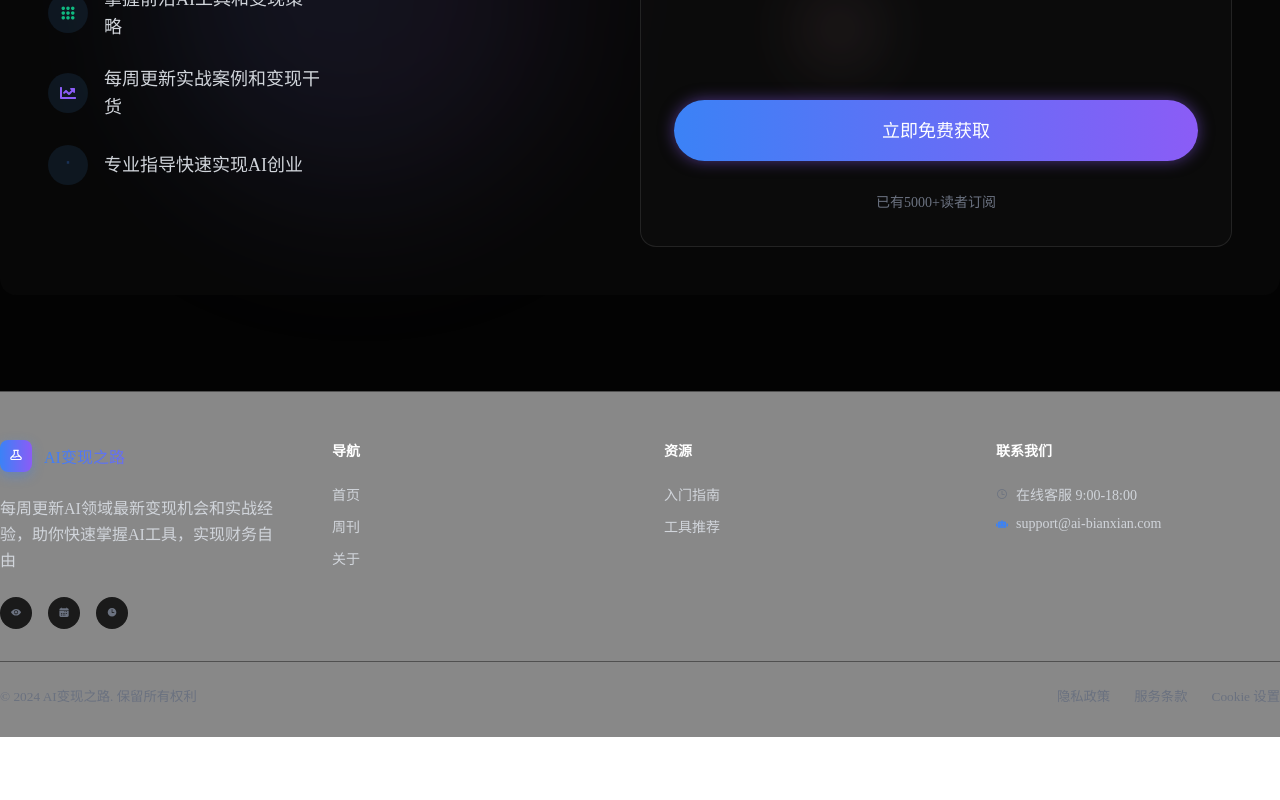
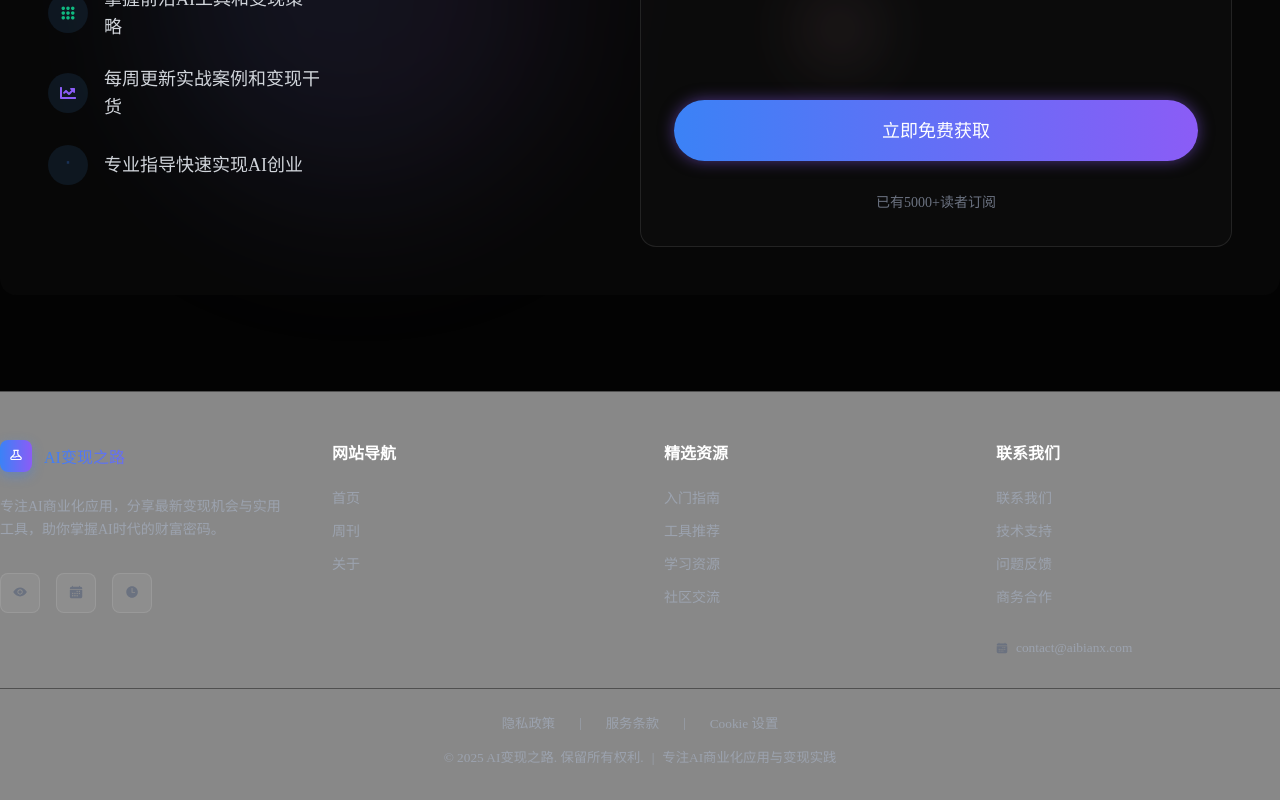
Before and after one commit to lyfe2025/aibianx, a Next.js app in the folder frontend/: page / in a window 1280 px wide. Shown: the part 3485-4285 px from the top of the page. Before the commit the page ends 4222 px from the top, so only its background shows below. Built offline with nearby package versions, Linux system fonts and the light colour scheme; a web font is replaced by a local one.

Commit message:
优化个人中心页面布局，重构LayoutController组件以统一底部菜单栏，确保全站样式一致性。修复了导航跳转问题，提升用户体验和代码可维护性。

```diff
--- a/frontend/src/app/layout.tsx
+++ b/frontend/src/app/layout.tsx
@@ -1,7 +1,6 @@
 import type { Metadata } from 'next'
-import { AppHeader } from '@/components/molecules/AppHeader/AppHeader'
-import { AppFooter } from '@/components/molecules/AppFooter/AppFooter'
 import { BackToTopButton } from '@/components/ui'
+import { LayoutController } from '@/components/molecules/LayoutController'
 import {
   LoginModal,
   RegisterModal,
@@ -16,12 +15,7 @@ import './globals.css'
  *
  * ⚠️ 重要说明：这是全站公共布局，为大部分页面提供统一的结构
  *
- * 📍 包含的公共组件：
- * 1. AppHeader - 顶部导航栏（Logo、菜单、登录按钮）- 个人中心页面除外
- * 2. AppFooter - 底部导航栏（链接、社交媒体、版权信息）- 个人中心有独立控制
- * 3. BackToTopButton - 返回顶部按钮
- *
- * 🔧 布局控制逻辑：
+ * 📍 布局控制逻辑：
  * - 个人中心页面(/profile/*)：不渲染AppHeader，使用左侧UserSidebar导航
  * - 其他页面：正常渲染AppHeader + AppFooter
  *
@@ -31,6 +25,11 @@ import './globals.css'
  * - 关于页面 (/about) - 包含AppHeader
  * - 文章详情页面 (/weekly/[slug]) - 包含AppHeader
  * - 个人中心页面 (/profile/*) - 不包含AppHeader，由profile/layout.tsx控制
+ *
+ * 🔧 组件构成：
+ * - LayoutController：动态布局控制器（客户端组件）
+ * - BackToTopButton：返回顶部按钮
+ * - 全局弹窗：登录、注册、会员、支付等弹窗
  *
  * 🎨 公共样式和SEO：
  * - 全站SEO元数据配置
@@ -133,10 +132,11 @@ export default function RootLayout({
       </head>
       <body>
         {/*
-          全站页面结构 - 根据页面路径动态控制布局
+          动态布局控制器 - LayoutController
+          根据页面路径智能控制AppHeader的显示
           个人中心页面不包含AppHeader，其他页面正常显示
         */}
-        <LayoutContent>{children}</LayoutContent>
+        <LayoutController>{children}</LayoutController>
 
         {/*
           全站返回顶部按钮 - BackToTopButton
@@ -157,62 +157,3 @@ export default function RootLayout({
     </html>
   )
 }
-
-/**
- * 布局内容组件 - 根据路径动态控制AppHeader显示
- *
- * 🎯 功能：
- * - 个人中心页面(/profile/*)：不显示AppHeader
- * - 其他页面：正常显示AppHeader + AppFooter
- */
-function LayoutContent({ children }: { children: React.ReactNode }) {
-  'use client'
-
-  const { usePathname } = require('next/navigation')
-  const pathname = usePathname()
-
-  // 检查是否为个人中心页面
-  const isProfilePage = pathname?.startsWith('/profile')
-
-  if (isProfilePage) {
-    // 个人中心页面：不渲染AppHeader和AppFooter，由profile/layout.tsx完全控制
-    return (
-      <div id="root" style={{
-        minHeight: '100vh',
-        display: 'flex',
-        flexDirection: 'column'
-      }}>
-        {/* 个人中心页面内容 - 无AppHeader */}
-        <main style={{ flex: 1 }}>
-          {children}
-        </main>
-      </div>
-    )
-  }
-
-  // 其他页面：正常布局，包含AppHeader + AppFooter
-  return (
-    <div id="root" style={{
-      minHeight: '100vh',
-      display: 'flex',
-      flexDirection: 'column'
-    }}>
-      {/*
-        全站公共头部导航 - AppHeader
-        只在非个人中心页面显示
-      */}
-      <AppHeader />
-
-      {/* 页面主要内容区域 - 各页面独立内容在此渲染 */}
-      <main style={{ flex: 1 }}>
-        {children}
-      </main>
-
-      {/*
-        全站公共底部导航 - AppFooter
-        只在非个人中心页面显示（个人中心由profile/layout.tsx控制）
-      */}
-      <AppFooter />
-    </div>
-  )
-}
--- a/frontend/src/components/molecules/AppFooter/AppFooter.tsx
+++ b/frontend/src/components/molecules/AppFooter/AppFooter.tsx
@@ -1,22 +1,21 @@
+'use client'
+
 import { Container, GradientText, Icon } from '@/components/ui'
 import Link from 'next/link'
 
 /**
  * 全站公共底部导航组件 - AppFooter
  *
- * ⚠️ 重要说明：这是全站公共组件，在以下四个页面中统一使用：
- * 1. 主页 (/)
- * 2. 周刊页面 (/weekly)
- * 3. 关于页面 (/about)
- * 4. 文章详情页面 (/weekly/[slug])
+ * ⚠️ 重要说明：这是全站公共组件，在所有页面中统一使用
  *
- * 🔧 修改影响：
- * - 任何对该组件的修改都会影响到上述所有页面
- * - 导航链接、社交媒体链接、版权信息的修改会全站生效
+ * 🔧 客户端组件：
+ * - 使用 'use client' 指令避免SSR hydration错误
+ * - CSS变量在客户端正确解析，确保样式一致性
+ * - Footer组件不需要SEO优化，客户端渲染性能更佳
  *
  * 📍 使用位置：
- * - 在 /src/app/layout.tsx 中引用
- * - 通过 RootLayout 组件在所有页面底部渲染
+ * - 通过 LayoutController 在所有页面底部统一渲染
+ * - 确保个人中心和其他页面的底部菜单栏完全一致
  *
  * 🎨 包含功能：
  * - 品牌Logo和描述
@@ -26,6 +25,11 @@ import Link from 'next/link'
  * - 社交媒体链接
  * - 版权信息和法律条款
  * - 响应式布局适配
+ *
+ * ✅ Hydration修复：
+ * - 避免服务端和客户端样式不匹配
+ * - 确保CSS变量正确解析
+ * - 消除控制台hydration警告
  */
 export function AppFooter() {
     // 主导航配置 - 与头部导航保持一致
@@ -38,14 +42,17 @@ export function AppFooter() {
     // 资源导航配置 - 工具和指南相关链接
     const resourceItems = [
         { href: '/guide', label: '入门指南' },
-        { href: '/tools', label: '工具推荐' }
+        { href: '/tools', label: '工具推荐' },
+        { href: '/resources', label: '学习资源' },
+        { href: '/community', label: '社区交流' }
     ]
 
-    // 社交媒体配置 - 修改这里会影响所有页面的社交链接
-    const socialItems = [
-        { icon: 'social-wechat', href: '#', label: '微信公众号' },
-        { icon: 'social-weibo', href: '#', label: '微博' },
-        { icon: 'social-other', href: '#', label: '其他社交平台' }
+    // 联系方式配置 - 客服和支持渠道
+    const contactItems = [
+        { href: '/contact', label: '联系我们' },
+        { href: '/support', label: '技术支持' },
+        { href: '/feedback', label: '问题反馈' },
+        { href: '/business', label: '商务合作' }
     ]
 
     // 法律条款配置 - 网站法律相关链接
@@ -102,55 +109,63 @@ export function AppFooter() {
                             </GradientText>
                         </div>
 
-                        {/* 品牌描述 - 网站核心价值展示 */}
+                        {/* 品牌描述 */}
                         <p style={{
-                            color: 'var(--color-text-secondary)',
+                            color: 'var(--color-text-muted)',
+                            fontSize: 'var(--font-size-base)',
                             lineHeight: '1.6',
-                            margin: 0,
-                            maxWidth: '320px'
+                            maxWidth: '300px'
                         }}>
-                            每周更新AI领域最新变现机会和实战经验，助你快速掌握AI工具，实现财务自由
+                            专注AI商业化应用，分享最新变现机会与实用工具，助你掌握AI时代的财富密码。
                         </p>
 
-                        {/* 社交媒体链接 - 修改socialItems会影响所有页面 */}
+                        {/* 社交媒体链接 */}
                         <div style={{
                             display: 'flex',
-                            gap: 'var(--spacing-4)'
+                            gap: 'var(--spacing-4)',
+                            marginTop: 'var(--spacing-2)'
                         }}>
-                            {socialItems.map((social) => (
+                            {[
+                                { icon: 'social-wechat', href: '#wechat', label: '微信公众号' },
+                                { icon: 'social-weibo', href: '#weibo', label: '微博' },
+                                { icon: 'social-other', href: '#other', label: '更多平台' }
+                            ].map((social) => (
                                 <Link
                                     key={social.icon}
                                     href={social.href}
-                                    className="social-link"
                                     style={{
-                                        width: '32px',
-                                        height: '32px',
-                                        background: '#1A1A1A',
-                                        borderRadius: '50%',
                                         display: 'flex',
                                         alignItems: 'center',
                                         justifyContent: 'center',
-                                        textDecoration: 'none',
-                                        transition: 'all 0.2s ease'
+                                        width: '40px',
+                                        height: '40px',
+                                        borderRadius: '8px',
+                                        background: 'rgba(255, 255, 255, 0.05)',
+                                        border: '1px solid rgba(255, 255, 255, 0.1)',
+                                        transition: 'all 0.2s ease',
+                                        color: 'var(--color-text-muted)'
                                     }}
+                                    className="footer-social-link"
                                     title={social.label}
                                 >
-                                    <Icon name={social.icon} size="xs" style={{ color: '#FFFFFF' }} />
+                                    <Icon name={social.icon} size="sm" />
                                 </Link>
                             ))}
                         </div>
                     </div>
 
-                    {/* 导航链接区域 - 网站主要导航复制 */}
-                    <div>
-                        <h3 style={{
-                            color: '#FFFFFF',
-                            fontSize: 'var(--font-size-base)',
-                            fontWeight: '700',
-                            margin: '0 0 var(--spacing-6) 0'
+                    {/* 主导航区域 */}
+                    <div style={{
+                        display: 'flex',
+                        flexDirection: 'column',
+                        gap: 'var(--spacing-4)'
                     }}>
-                            导航
-                        </h3>
+                        <h4 style={{
+                            color: 'var(--color-text-primary)',
+                            fontSize: 'var(--font-size-lg)',
+                            fontWeight: '600',
+                            marginBottom: 'var(--spacing-2)'
+                        }}>网站导航</h4>
                         <nav style={{
                             display: 'flex',
                             flexDirection: 'column',
@@ -160,13 +175,13 @@ export function AppFooter() {
                                 <Link
                                     key={item.href}
                                     href={item.href}
-                                    className="footer-nav-link"
                                     style={{
-                                        color: 'var(--color-text-secondary)',
-                                        textDecoration: 'none',
+                                        color: 'var(--color-text-muted)',
                                         fontSize: 'var(--font-size-base)',
+                                        lineHeight: '1.5',
                                         transition: 'color 0.2s ease'
                                     }}
+                                    className="footer-nav-link"
                                 >
                                     {item.label}
                                 </Link>
@@ -174,16 +189,18 @@ export function AppFooter() {
                         </nav>
                     </div>
 
-                    {/* 资源链接区域 - 工具和指南相关 */}
-                    <div>
-                        <h3 style={{
-                            color: '#FFFFFF',
-                            fontSize: 'var(--font-size-base)',
-                            fontWeight: '700',
-                            margin: '0 0 var(--spacing-6) 0'
+                    {/* 资源导航区域 */}
+                    <div style={{
+                        display: 'flex',
+                        flexDirection: 'column',
+                        gap: 'var(--spacing-4)'
                     }}>
-                            资源
-                        </h3>
+                        <h4 style={{
+                            color: 'var(--color-text-primary)',
+                            fontSize: 'var(--font-size-lg)',
+                            fontWeight: '600',
+                            marginBottom: 'var(--spacing-2)'
+                        }}>精选资源</h4>
                         <nav style={{
                             display: 'flex',
                             flexDirection: 'column',
@@ -193,13 +210,13 @@ export function AppFooter() {
                                 <Link
                                     key={item.href}
                                     href={item.href}
-                                    className="footer-nav-link"
                                     style={{
-                                        color: 'var(--color-text-secondary)',
-                                        textDecoration: 'none',
+                                        color: 'var(--color-text-muted)',
                                         fontSize: 'var(--font-size-base)',
+                                        lineHeight: '1.5',
                                         transition: 'color 0.2s ease'
                                     }}
+                                    className="footer-nav-link"
                                 >
                                     {item.label}
                                 </Link>
@@ -207,100 +224,113 @@ export function AppFooter() {
                         </nav>
                     </div>
 
-                    {/* 联系方式区域 - 客服和邮箱信息 */}
-                    <div>
-                        <h3 style={{
-                            color: '#FFFFFF',
-                            fontSize: 'var(--font-size-base)',
-                            fontWeight: '700',
-                            margin: '0 0 var(--spacing-6) 0'
-                        }}>
-                            联系我们
-                        </h3>
+                    {/* 联系支持区域 */}
                     <div style={{
                         display: 'flex',
                         flexDirection: 'column',
-                            gap: 'var(--spacing-3)'
+                        gap: 'var(--spacing-4)'
                     }}>
-                            {/* 在线客服时间 */}
+                        <h4 style={{
+                            color: 'var(--color-text-primary)',
+                            fontSize: 'var(--font-size-lg)',
+                            fontWeight: '600',
+                            marginBottom: 'var(--spacing-2)'
+                        }}>联系我们</h4>
+
+                        {/* 联系方式链接 */}
+                        <nav style={{
+                            display: 'flex',
+                            flexDirection: 'column',
+                            gap: 'var(--spacing-3)',
+                            marginBottom: 'var(--spacing-4)'
+                        }}>
+                            {contactItems.map((item) => (
+                                <Link
+                                    key={item.href}
+                                    href={item.href}
+                                    style={{
+                                        color: 'var(--color-text-muted)',
+                                        fontSize: 'var(--font-size-base)',
+                                        lineHeight: '1.5',
+                                        transition: 'color 0.2s ease'
+                                    }}
+                                    className="footer-contact-link"
+                                >
+                                    {item.label}
+                                </Link>
+                            ))}
+                        </nav>
+
+                        {/* 直接联系信息 */}
+                        <div style={{
+                            display: 'flex',
+                            flexDirection: 'column',
+                            gap: 'var(--spacing-2)'
+                        }}>
                             <div style={{
                                 display: 'flex',
                                 alignItems: 'center',
                                 gap: 'var(--spacing-2)'
                             }}>
-                                <Icon name="clock-icon" size="xs" style={{ color: 'var(--color-text-secondary)' }} />
+                                <Icon name="email-contact" size="xs" style={{ color: 'var(--color-text-muted)' }} />
                                 <span style={{
-                                    color: 'var(--color-text-secondary)',
-                                    fontSize: 'var(--font-size-base)'
-                                }}>
-                                    在线客服 9:00-18:00
-                                </span>
-                            </div>
-
-                            {/* 联系邮箱 */}
-                            <div style={{
-                                display: 'flex',
-                                alignItems: 'center',
-                                gap: 'var(--spacing-2)'
-                            }}>
-                                <Icon name="mail-icon" size="xs" style={{ color: 'var(--color-text-secondary)' }} />
-                                <a
-                                    href="mailto:support@ai-bianxian.com"
-                                    style={{
-                                        color: 'var(--color-text-secondary)',
-                                        textDecoration: 'none',
-                                        fontSize: 'var(--font-size-base)',
-                                        transition: 'color 0.2s ease'
-                                    }}
-                                    className="footer-contact-link"
-                                >
-                                    support@ai-bianxian.com
-                                </a>
+                                    color: 'var(--color-text-muted)',
+                                    fontSize: 'var(--font-size-sm)'
+                                }}>contact@aibianx.com</span>
                             </div>
                         </div>
                     </div>
                 </div>
 
-                {/* 版权和法律条款区域 */}
-                <div style={{
-                    paddingTop: 'var(--spacing-6)',
-                    display: 'flex',
-                    justifyContent: 'space-between',
-                    alignItems: 'center',
-                    flexWrap: 'wrap',
-                    gap: 'var(--spacing-4)'
-                }}>
-                    {/* 版权信息 */}
-                    <p style={{
-                        color: 'var(--color-text-disabled)',
-                        fontSize: 'var(--font-size-sm)',
-                        margin: 0
-                    }}>
-                        © 2024 AI变现之路. 保留所有权利
-                    </p>
-
-                    {/* 法律条款链接 - 修改legalItems会影响所有页面 */}
+                {/* 底部版权和法律信息 */}
                 <div style={{
                     display: 'flex',
+                    flexDirection: 'column',
+                    gap: 'var(--spacing-4)',
+                    paddingTop: 'var(--spacing-6)',
+                    textAlign: 'center'
+                }}>
+                    {/* 法律条款链接 */}
+                    <div style={{
+                        display: 'flex',
+                        justifyContent: 'center',
+                        alignItems: 'center',
                         gap: 'var(--spacing-6)',
                         flexWrap: 'wrap'
                     }}>
-                        {legalItems.map((item) => (
+                        {legalItems.map((item, index) => (
+                            <span key={item.href} style={{ display: 'flex', alignItems: 'center', gap: 'var(--spacing-6)' }}>
                                 <Link
-                                key={item.href}
                                     href={item.href}
-                                className="footer-legal-link"
                                     style={{
-                                    color: 'var(--color-text-disabled)',
-                                    textDecoration: 'none',
+                                        color: 'var(--color-text-muted)',
                                         fontSize: 'var(--font-size-sm)',
                                         transition: 'color 0.2s ease'
                                     }}
+                                    className="footer-legal-link"
                                 >
                                     {item.label}
                                 </Link>
+                                {index < legalItems.length - 1 && (
+                                    <span style={{
+                                        color: 'var(--color-text-muted)',
+                                        fontSize: 'var(--font-size-sm)'
+                                    }}>|</span>
+                                )}
+                            </span>
                         ))}
                     </div>
+
+                    {/* 版权信息 */}
+                    <p style={{
+                        color: 'var(--color-text-muted)',
+                        fontSize: 'var(--font-size-sm)',
+                        lineHeight: '1.5'
+                    }}>
+                        © {new Date().getFullYear()} AI变现之路. 保留所有权利.
+                        <span style={{ margin: '0 8px' }}>|</span>
+                        专注AI商业化应用与变现实践
+                    </p>
                 </div>
             </Container>
         </footer>
--- /dev/null
+++ b/frontend/src/components/molecules/LayoutController/LayoutController.tsx
@@ -0,0 +1,64 @@
+'use client'
+
+import { usePathname } from 'next/navigation'
+import { AppHeader } from '@/components/molecules/AppHeader/AppHeader'
+import { AppFooter } from '@/components/molecules/AppFooter/AppFooter'
+
+interface LayoutControllerProps {
+    children: React.ReactNode
+}
+
+/**
+ * 布局控制器组件 - LayoutController
+ *
+ * 🎯 功能：
+ * - 个人中心页面(/profile/*)：不显示AppHeader，但显示AppFooter
+ * - 其他页面：正常显示AppHeader + AppFooter
+ *
+ * ⚠️ 客户端组件：
+ * - 使用usePathname检测当前路径
+ * - 根据路径动态控制AppHeader的渲染
+ * - AppFooter在所有页面统一显示，确保一致性
+ *
+ * 📍 布局逻辑：
+ * - 个人中心：只显示AppFooter，不显示AppHeader（使用左侧UserSidebar导航）
+ * - 其他页面：显示AppHeader + AppFooter（标准布局）
+ *
+ * ✅ 全站底部菜单栏统一：
+ * - 所有页面都使用相同的AppFooter组件
+ * - 确保样式、内容、交互完全一致
+ */
+export function LayoutController({ children }: LayoutControllerProps) {
+    const pathname = usePathname()
+
+    // 检查是否为个人中心页面
+    const isProfilePage = pathname?.startsWith('/profile')
+
+    return (
+        <div id="root" style={{
+            minHeight: '100vh',
+            display: 'flex',
+            flexDirection: 'column'
+        }}>
+            {/*
+              智能头部导航控制 - AppHeader
+              个人中心：不显示（使用左侧UserSidebar）
+              其他页面：正常显示
+            */}
+            {!isProfilePage && <AppHeader />}
+
+            {/* 页面主要内容区域 - 所有页面共用 */}
+            <main style={{ flex: 1 }}>
+                {children}
+            </main>
+
+            {/*
+              全站统一底部导航 - AppFooter
+              ✅ 所有页面都显示相同的底部菜单栏
+              ✅ 包含：导航链接、资源链接、联系方式、社交媒体、版权信息
+              ✅ 确保个人中心和其他页面的底部菜单栏完全一致
+            */}
+            <AppFooter />
+        </div>
+    )
+}
--- /dev/null
+++ b/frontend/src/components/molecules/LayoutController/index.ts
@@ -0,0 +1 @@
+export { LayoutController } from './LayoutController'
--- a/frontend/src/components/molecules/RegisterForm/RegisterForm.tsx
+++ b/frontend/src/components/molecules/RegisterForm/RegisterForm.tsx
@@ -321,7 +321,7 @@ export function RegisterForm({ onSubmit, isLoading: externalLoading, onShowTerms
                                 background: 'none',
                                 border: 'none',
                                 color: 'var(--color-primary-blue)',
-                                textDecoration: 'underline',
+                                textDecoration: 'none',
                                 cursor: 'pointer',
                                 fontSize: 'inherit',
                                 fontFamily: 'inherit',
@@ -340,7 +340,7 @@ export function RegisterForm({ onSubmit, isLoading: externalLoading, onShowTerms
                                 background: 'none',
                                 border: 'none',
                                 color: 'var(--color-primary-blue)',
-                                textDecoration: 'underline',
+                                textDecoration: 'none',
                                 cursor: 'pointer',
                                 fontSize: 'inherit',
                                 fontFamily: 'inherit',
```
Also changed, not shown: frontend/src/app/profile/layout.tsx (+8 -12 lines), 1 other file (tests, documents, lock files or other folders). Lines whose indentation alone changed are shown as unchanged.
